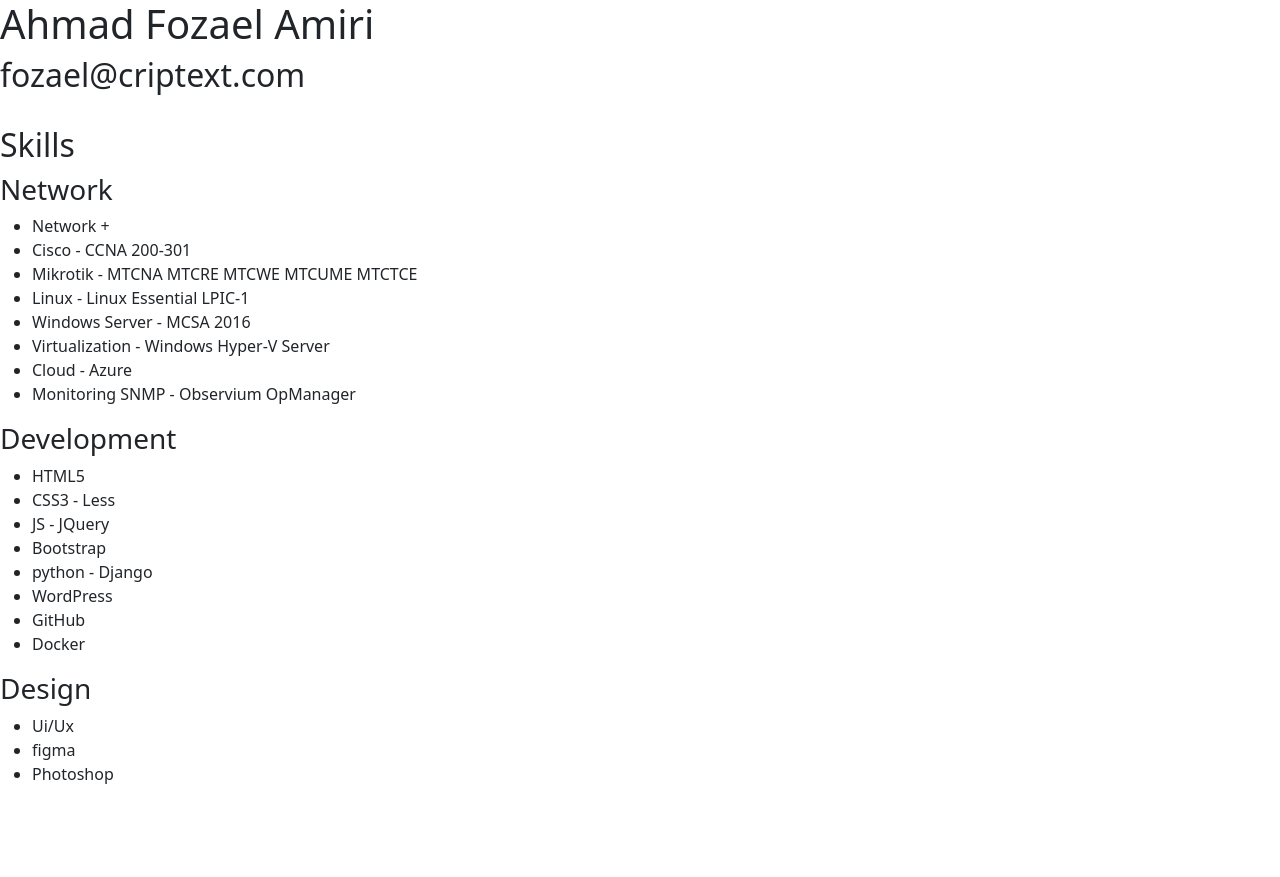
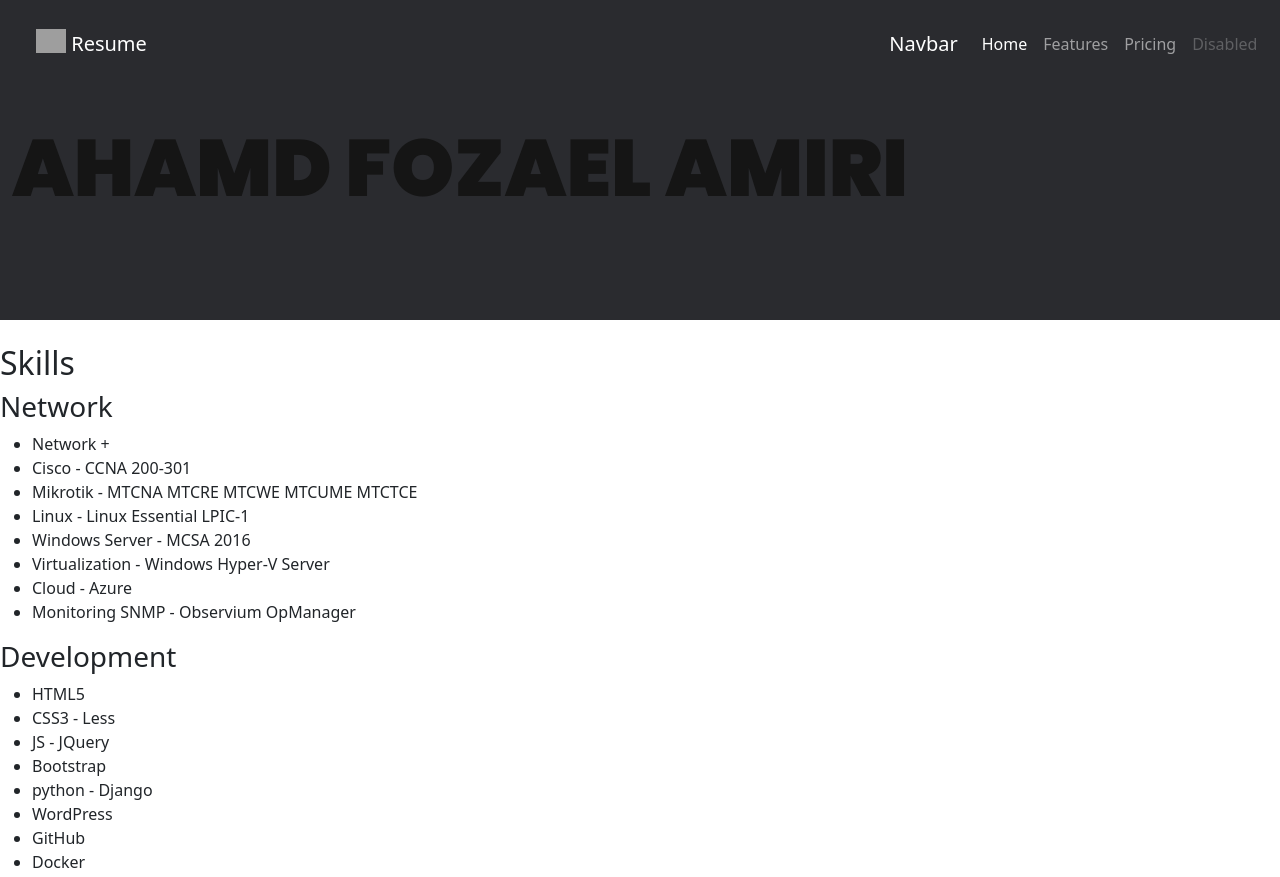
Before and after one commit to amiri7f/amiri7f.github.io, a plain HTML site: page index.html in a window 1280 px wide. Shown: the top 877 px of the page. Before the commit the page ends 802 px from the top, so only its background shows below. Drawn offline with nearby package versions, Linux system fonts and the light colour scheme; grey boxes are pictures that could not be loaded.

Commit message:
dark heading

```diff
--- a/index.html
+++ b/index.html
@@ -1,18 +1,65 @@
 <!doctype html>
 <html lang="en">
+
 <head>
   <!-- Required meta tags -->
   <meta charset="utf-8">
   <meta name="viewport" content="width=device-width, initial-scale=1">
 
   <!-- Bootstrap CSS -->
-    <link href="https://cdn.jsdelivr.net/npm/bootstrap@5.0.0-beta1/dist/css/bootstrap.min.css" rel="stylesheet" integrity="sha384-giJF6kkoqNQ00vy+HMDP7azOuL0xtbfIcaT9wjKHr8RbDVddVHyTfAAsrekwKmP1" crossorigin="anonymous">
-
+  <link href="https://cdn.jsdelivr.net/npm/bootstrap@5.0.0-beta1/dist/css/bootstrap.min.css" rel="stylesheet"
+    integrity="sha384-giJF6kkoqNQ00vy+HMDP7azOuL0xtbfIcaT9wjKHr8RbDVddVHyTfAAsrekwKmP1" crossorigin="anonymous">
+  <link rel="stylesheet" href="style.css">
   <title>FOZAEL</title>
 </head>
+
 <body>
-    <h1>Ahmad Fozael Amiri</h1>
-    <h2>fozael@criptext.com</h2>
+  <div class="container-fluid pt-3 pb-5" style="background-color: #2a2b2f;">
+    <div class="row">
+      <div class="col-md-8">
+        <!-- Image and text -->
+        <nav class="navbar navbar-dark ">
+          <div class="container-fluid">
+            <a class="navbar-brand" href="#">
+              <img src="https://getbootstrap.com/docs/5.0/assets/brand/bootstrap-logo.svg" alt="" width="30" height="24"
+                class="d-inline-block align-top">
+              Resume
+            </a>
+          </div>
+        </nav>
+      </div>
+      <div class="col-md-4">
+        <nav class="navbar navbar-expand-lg navbar-dark">
+          <div class="container-fluid">
+            <a class="navbar-brand" href="#">Navbar</a>
+            <button class="navbar-toggler" type="button" data-bs-toggle="collapse" data-bs-target="#navbarNav"
+              aria-controls="navbarNav" aria-expanded="false" aria-label="Toggle navigation">
+              <span class="navbar-toggler-icon"></span>
+            </button>
+            <div class="collapse navbar-collapse" id="navbarNav">
+              <ul class="navbar-nav">
+                <li class="nav-item">
+                  <a class="nav-link active" aria-current="page" href="#">Home</a>
+                </li>
+                <li class="nav-item">
+                  <a class="nav-link" href="#">Features</a>
+                </li>
+                <li class="nav-item">
+                  <a class="nav-link" href="#">Pricing</a>
+                </li>
+                <li class="nav-item">
+                  <a class="nav-link disabled" href="#" tabindex="-1" aria-disabled="true">Disabled</a>
+                </li>
+              </ul>
+            </div>
+          </div>
+        </nav>
+      </div>
+      <div class="col-md-12 mt-5 pb-5">
+        <h1 class="display-1" style="color: #151515;">AHAMD FOZAEL AMIRI</h1>
+      </div>
+    </div>
+  </div>
   <br>
   <h2>Skills</h2>
   <h3>Network</h3>
@@ -46,6 +93,9 @@
     <li>Photoshop</li>
   </ul>
 
-    <script src="https://cdn.jsdelivr.net/npm/bootstrap@5.0.0-beta1/dist/js/bootstrap.bundle.min.js" integrity="sha384-ygbV9kiqUc6oa4msXn9868pTtWMgiQaeYH7/t7LECLbyPA2x65Kgf80OJFdroafW" crossorigin="anonymous"></script>
+  <script src="https://cdn.jsdelivr.net/npm/bootstrap@5.0.0-beta1/dist/js/bootstrap.bundle.min.js"
+    integrity="sha384-ygbV9kiqUc6oa4msXn9868pTtWMgiQaeYH7/t7LECLbyPA2x65Kgf80OJFdroafW" crossorigin="anonymous">
+  </script>
 </body>
+
 </html>
--- /dev/null
+++ b/style.css
@@ -0,0 +1,5 @@
+@import url('https://fonts.googleapis.com/css2?family=Poppins:wght@900&display=swap');
+
+h1 {
+    font-family: 'Poppins', sans-serif;
+}
```
Lines whose indentation alone changed are shown as unchanged.
